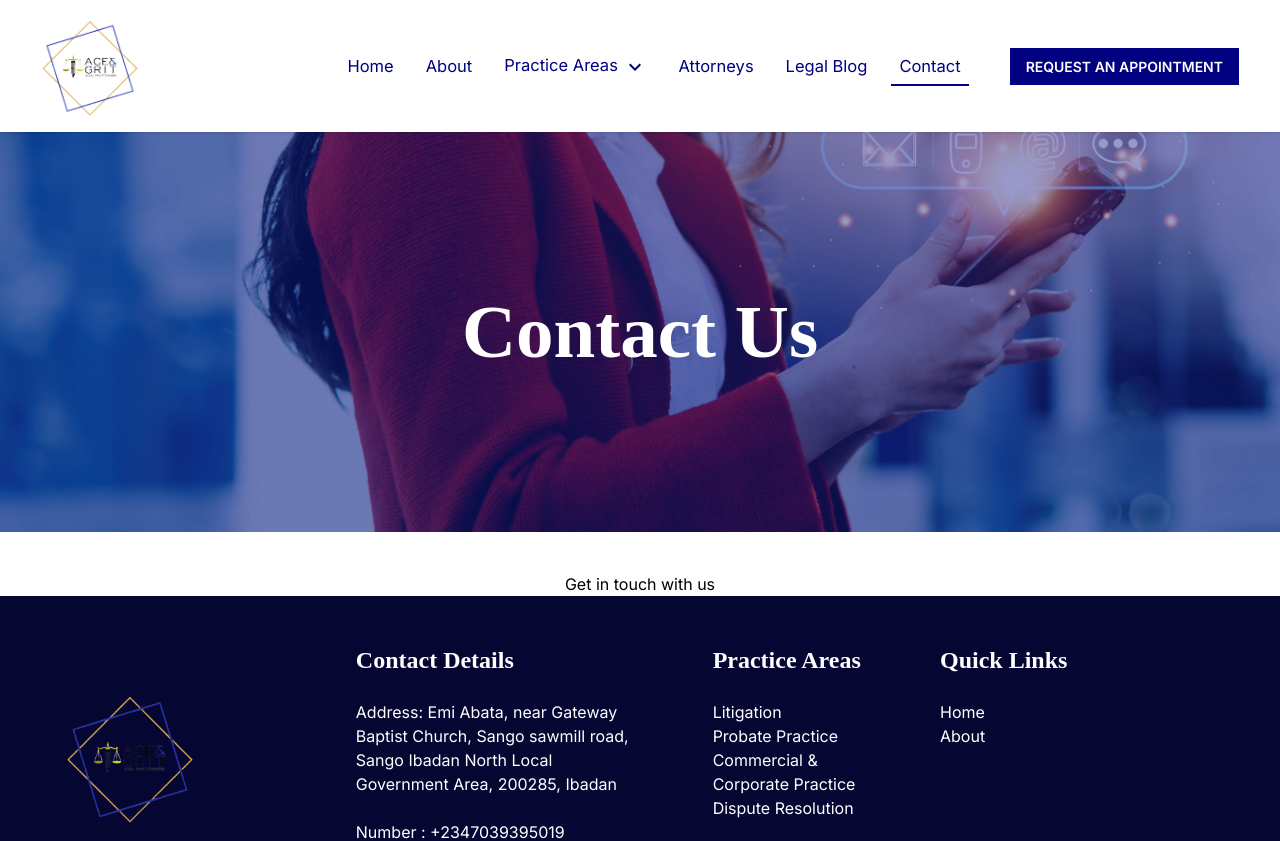
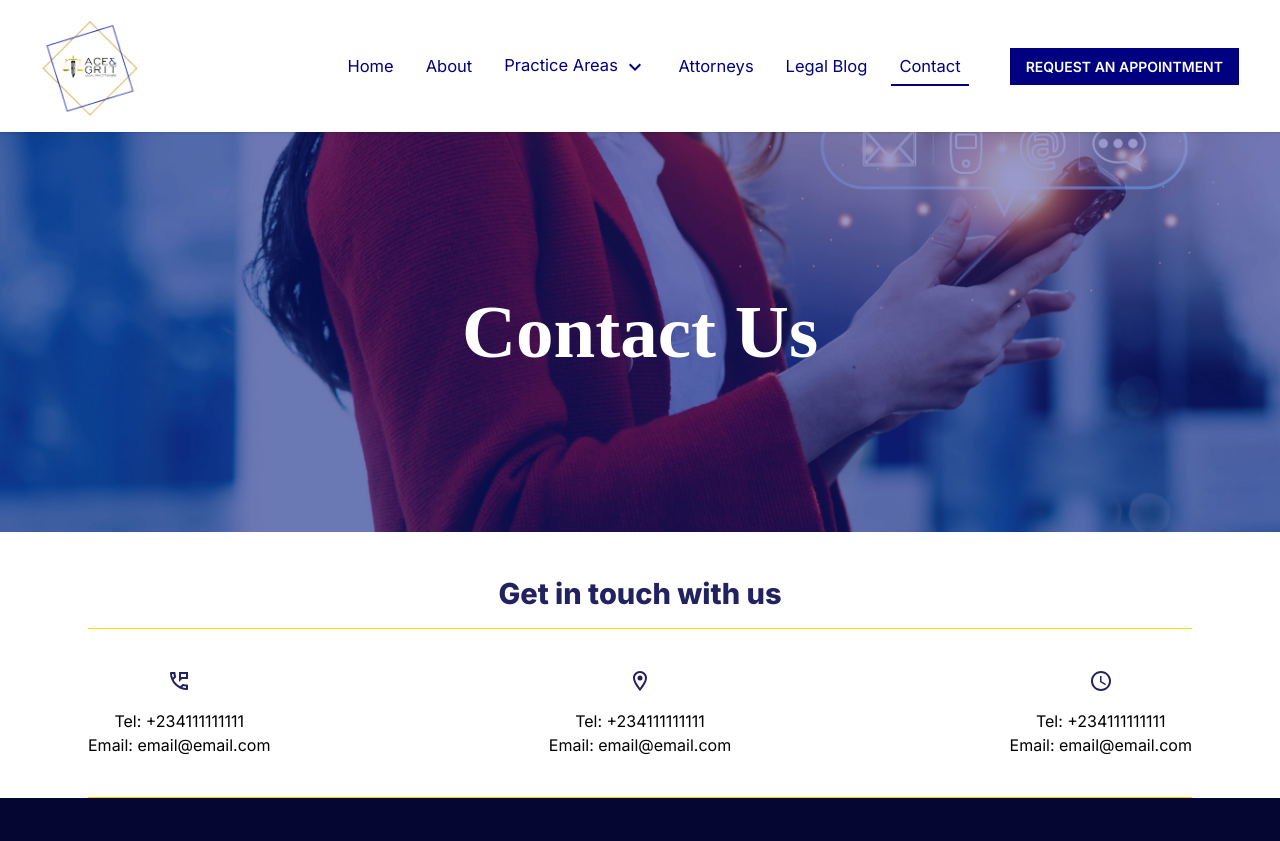
Before and after one commit to bolowys33/acegrit, a Next.js app: page /contact-us in a window 1280 px wide. Shown: the top 841 px of the page. Built offline with nearby package versions, Linux system fonts and the light colour scheme.

Commit message:
Add contact div to contact page

```diff
--- a/app/contact-us/page.tsx
+++ b/app/contact-us/page.tsx
@@ -1,17 +1,37 @@
 import PageBanner from "@/components/PageBanner";
+import { AccessTimeOutlined, LocationOnOutlined, PermPhoneMsgOutlined } from "@mui/icons-material";
 import { Container } from "@mui/material";
 
 const Contact = () => {
     return (
         <div>
             <PageBanner title="Contact Us" classes="contact-image" />
-            <Container maxWidth="xl">
-                <div>
-                    <h3 className="text-center">Get in touch with us</h3>
-                    <div>
-                        <div></div>
-                        <div></div>
-                        <div></div>
+            <Container maxWidth="lg">
+                <div className="md:px-6">
+                <h3 className="text-[29px] text-[#222261] text-center font-extrabold mb-3">Get in touch with us</h3>
+                    <div className="flex flex-col gap-10 md:gap-0 md:flex-row justify-between border-y border-gold text-center py-10">
+                        <div>
+                            <PermPhoneMsgOutlined className="text-[#222261] text-[45px] mb-4" />
+                            <span>
+                                <p>Tel: +234111111111</p>
+                                <p>Email: email@email.com</p>
+                            </span>
+                        </div>
+                        <div>
+                            <LocationOnOutlined className="text-[#222261] text-[45px] mb-4"/>
+                            <span >
+                                <p>Tel: +234111111111</p>
+                                <p>Email: email@email.com</p>
+                            </span>
+                        </div>
+                        <div>
+                            <AccessTimeOutlined className="text-[#222261] text-[45px] mb-4"/>
+                            <span>
+                                <p>Tel: +234111111111</p>
+                                <p>Email: email@email.com</p>
+                            </span>
+                        </div>
+
                     </div>
                     <div></div>
                 </div>
```
